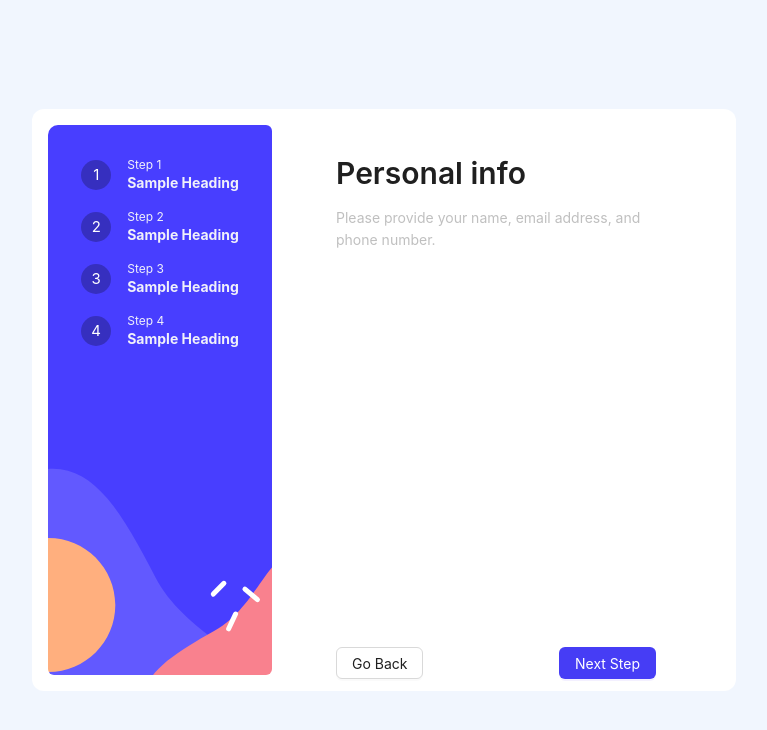
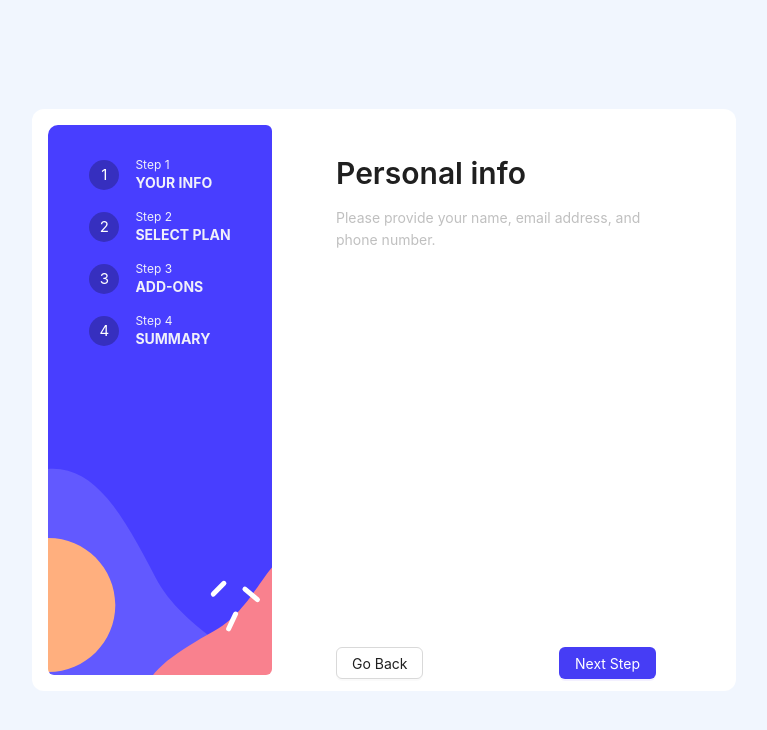
Before and after one commit to BorzooMV/multi-step-form, a React (Vite) app: page / in a window 1280 px wide. Shown: the top 730 px of the page, without its empty margins (256-1023 px from the left). Built offline with nearby package versions, Linux system fonts and the light colour scheme.

Commit message:
feat: create steps data

```diff
--- a/src/components/FormWrapper/Sidebar.tsx
+++ b/src/components/FormWrapper/Sidebar.tsx
@@ -1,34 +1,21 @@
 import StepIndicator from "../StepIndicator";
+import stepsData from "../../data/stepsData.json";
 import "./style.css";
 
 export default function Sidebar() {
   return (
     <div className="sidebar rounded-md flex items-start justify-center">
       <div className="flex flex-col gap-4 mt-8">
-        <StepIndicator
-          stepData={{
-            num: 1,
-            title: "Sample Heading",
-          }}
-        />
-        <StepIndicator
-          stepData={{
-            num: 2,
-            title: "Sample Heading",
-          }}
-        />
-        <StepIndicator
-          stepData={{
-            num: 3,
-            title: "Sample Heading",
-          }}
-        />
-        <StepIndicator
-          stepData={{
-            num: 4,
-            title: "Sample Heading",
-          }}
-        />
+        {stepsData.map((step, index) => {
+          return (
+            <StepIndicator
+              stepData={{
+                num: index + 1,
+                title: step.indicatorTitle.toUpperCase(),
+              }}
+            />
+          );
+        })}
       </div>
     </div>
   );
--- /dev/null
+++ b/src/data/stepsData.json
@@ -0,0 +1,22 @@
+[
+  {
+    "title": "Personal info",
+    "indicatorTitle": "Your Info",
+    "description": "Please provide your name, email address, and phone number."
+  },
+  {
+    "title": "Select your plan",
+    "indicatorTitle": "Select Plan",
+    "description": "You have the option of monthly or yearly billing."
+  },
+  {
+    "title": "Pick add-ons",
+    "indicatorTitle": "Add-Ons",
+    "description": "Add-ons help enhance your gaming experience."
+  },
+  {
+    "title": "Finishing up",
+    "indicatorTitle": "Summary",
+    "description": "Double-check everything looks OK before confirming."
+  }
+]
--- a/src/global.d.ts
+++ b/src/global.d.ts
@@ -35,3 +35,9 @@ type UserData = {
   plan: Plan;
   addOns: AddOnsProductName[];
 };
+
+type Step = {
+  title: string;
+  indicatorTitle: string;
+  description: string;
+};
```
